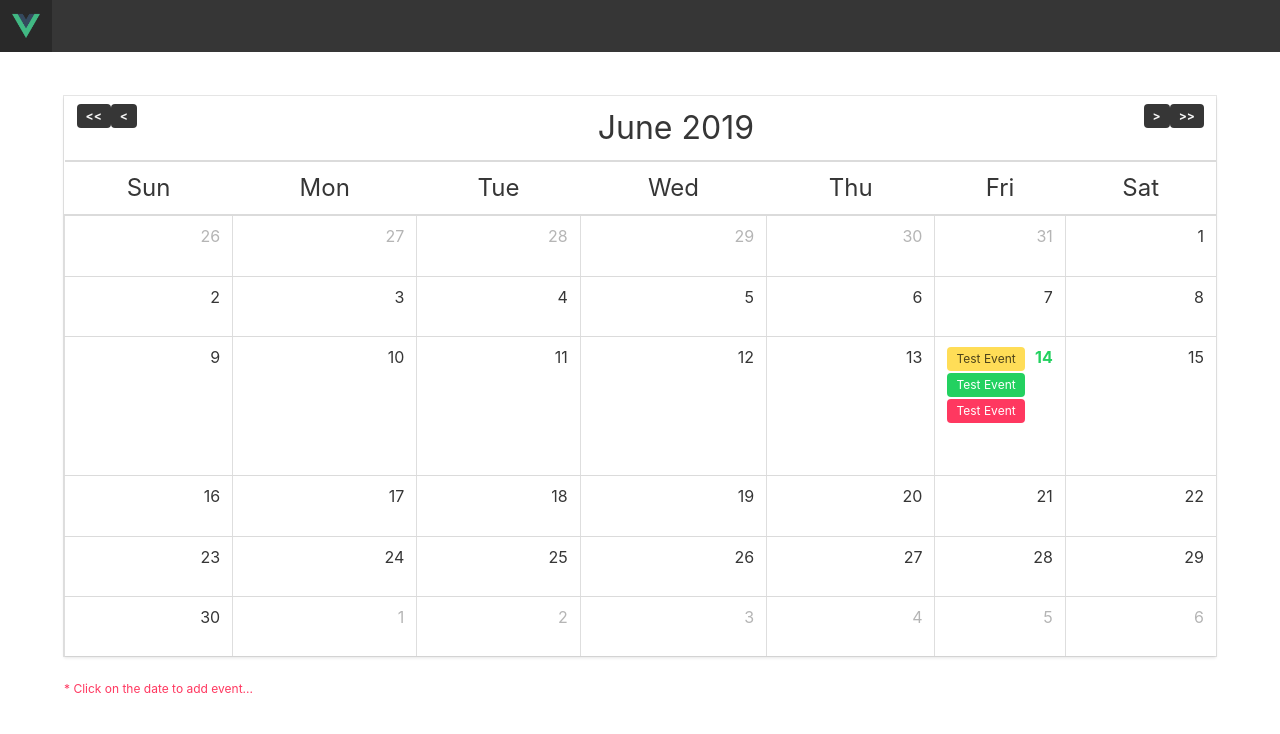
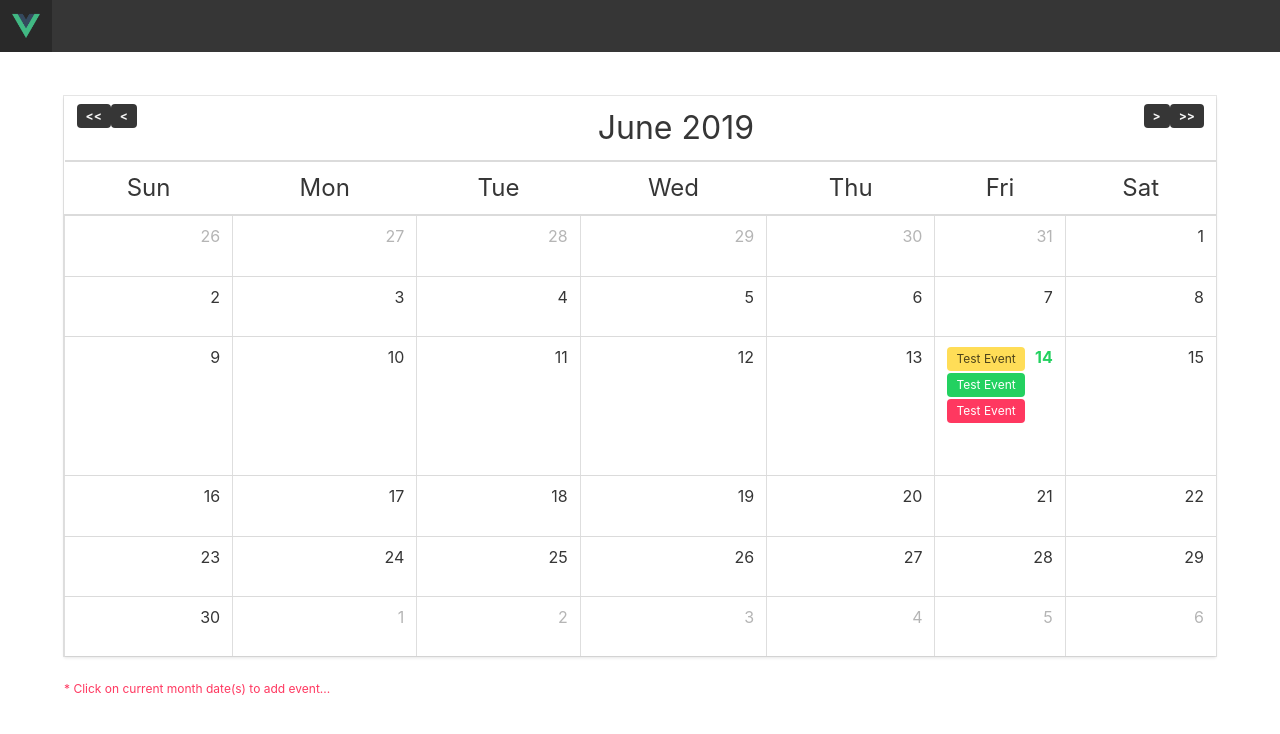
Before and after one commit to gouthamrangarajan/Vuejs, a Vue app in the folder vue-bulma-fullcalendar/: page / in a window 1280 px wide. Shown: the top 734 px of the page. Built offline with nearby package versions, Linux system fonts and the light colour scheme.

Commit message:
issue fix only clicking on current month dates should open the model

```diff
--- a/vue-bulma-fullcalendar/src/App.vue
+++ b/vue-bulma-fullcalendar/src/App.vue
@@ -4,7 +4,7 @@
     <modal :showModal="showModal" @closeModal="showModal=false" :date="selectedDate"/>
     <div class="container">
       <calendar @clicked="calendarClicked"></calendar>
-      <p class="has-text-danger is-size-7">* Click on the date to add event...</p>
+      <p class="has-text-danger is-size-7">* Click on current month date(s) to add event...</p>
     </div>
   </div>
 </template>
--- a/vue-bulma-fullcalendar/src/components/Calendar.vue
+++ b/vue-bulma-fullcalendar/src/components/Calendar.vue
@@ -33,7 +33,8 @@
    </thead>
    <tbody>
       <tr v-for="(dt,ind) in weeksData" :key="ind">
-        <td v-for="(idt,ind1) in dt" :key="'tr_'+ind+'_'+ind1" @click.stop="$emit('clicked',new Date(currYear,currMonthIndex,idt.date))">
+        <td v-for="(idt,ind1) in dt" :key="'tr_'+ind+'_'+ind1"
+         @click.stop="emitClicked(idt.date,idt.ind)">
             <h5 :class="{'is-size-6 is-pulled-right':true,'has-text-grey-light':idt.ind!='curr',
                         'has-text-success has-text-weight-bold':idt.ind=='curr' && idt.date==todayDate
                         && currMonthIndex==todayMonthIndex
@@ -72,6 +73,10 @@ export default {
    }
   },
   methods:{
+    emitClicked(date,index){
+      if(index=='curr')
+      this.$emit('clicked',new Date(this.currYear,this.currMonthIndex,date));
+    },
     toggleDisplay(){
       this.display=false;
       this.$nextTick(()=>{
```
